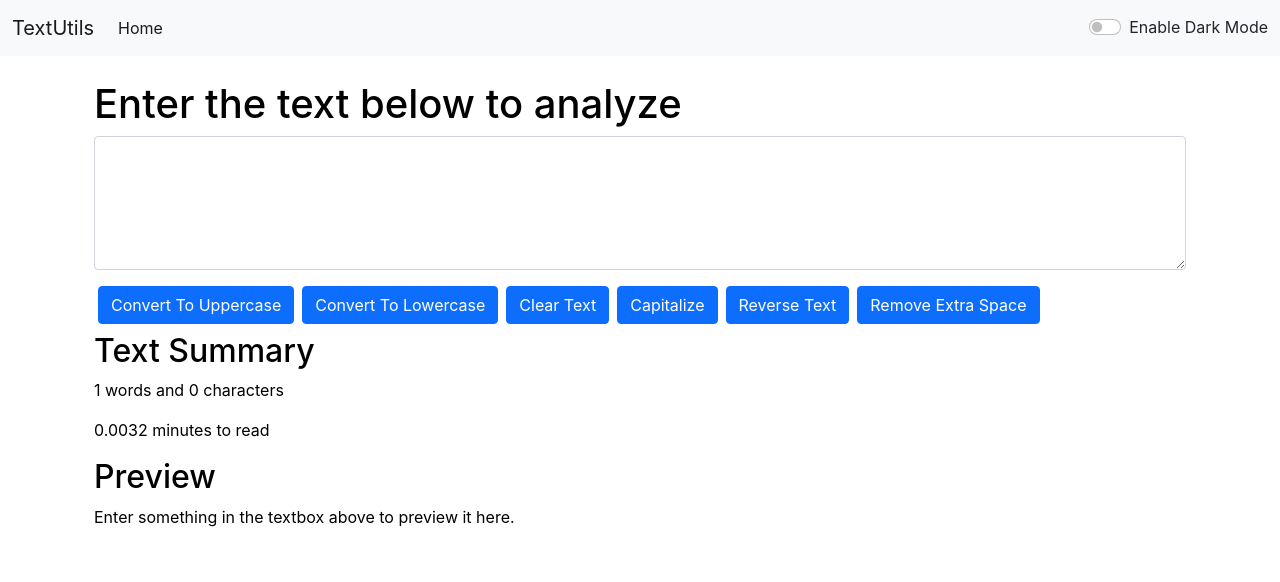
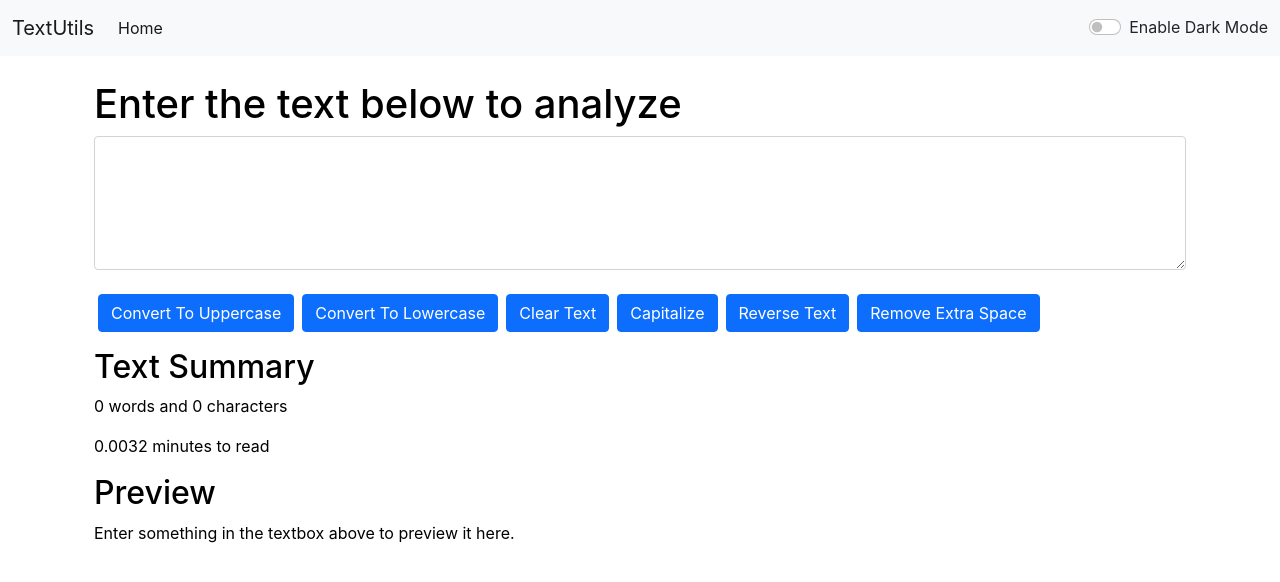
Before and after one commit to snehal2196/TextUtils, a React (Create React App) app: page / in a window 1280 px wide. Shown: the top 582 px of the page. Built offline with nearby package versions, Linux system fonts and the light colour scheme; the HTML template or start-up script is replaced by a standard one.

Commit message:
Changes in TextFom component

```diff
--- a/src/components/TextForm.js
+++ b/src/components/TextForm.js
@@ -64,17 +64,17 @@
                     <textarea className="form-control" value={text} onChange={handleOnChange} id="mybox" rows="5"
                         style={{ color: props.mode === 'light' ? 'black' : 'white', backgroundColor: props.mode === 'light' ? 'white' : 'grey' }}></textarea>
                 </div>
-                <button className="btn btn-primary mx-1" onClick={handleUpClick}> Convert To Uppercase </button>
-                <button className="btn btn-primary mx-1" onClick={handleLoClick}> Convert To Lowercase </button>
-                <button className="btn btn-primary mx-1" onClick={handleClrClick}> Clear Text </button>
-                <button className="btn btn-primary mx-1" onClick={handleCapClick}> Capitalize </button>
-                <button className="btn btn-primary mx-1" onClick={reversed}> Reverse Text </button>
+                <button className="btn btn-primary mx-1  my-2" onClick={handleUpClick}> Convert To Uppercase </button>
+                <button className="btn btn-primary mx-1 my-2" onClick={handleLoClick}> Convert To Lowercase </button>
+                <button className="btn btn-primary mx-1 my-2" onClick={handleClrClick}> Clear Text </button>
+                <button className="btn btn-primary mx-1 my-2" onClick={handleCapClick}> Capitalize </button>
+                <button className="btn btn-primary mx-1 my-2" onClick={reversed}> Reverse Text </button>
                 {/* <button className="btn btn-primary mx-1" onClick={handleCopy}> Copy Text </button> */}
                 <button className="btn btn-primary mx-1" onClick={handleExtraSpaces}> Remove Extra Space </button>
             </div>
             <div className="container my-2" style={{ color: props.mode === 'light' ? 'black' : 'white' }}>
                 <h2>Text Summary</h2>
-                <p>{text.split(' ').length} words and {text.length} characters</p>
+                <p>{text.split(' ').filter((element)=>{ return element.length!==0}).length} words and {text.length} characters</p>
                 <p>{0.0032 * text.split(' ').length} minutes to read</p>
                 <h2>Preview</h2>
                 <p>{text.length > 0 ? text : 'Enter something in the textbox above to preview it here.'}</p>
```
